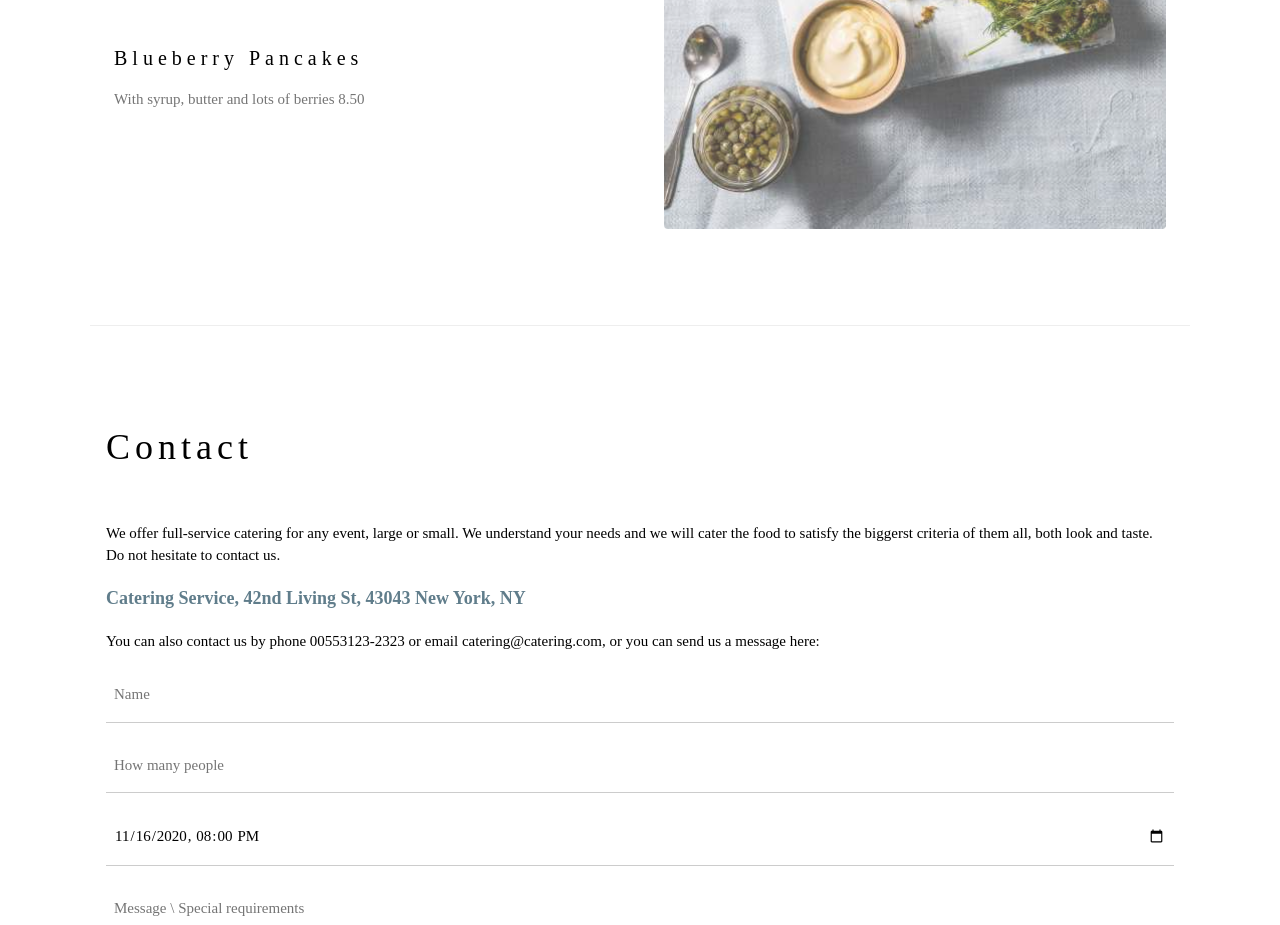
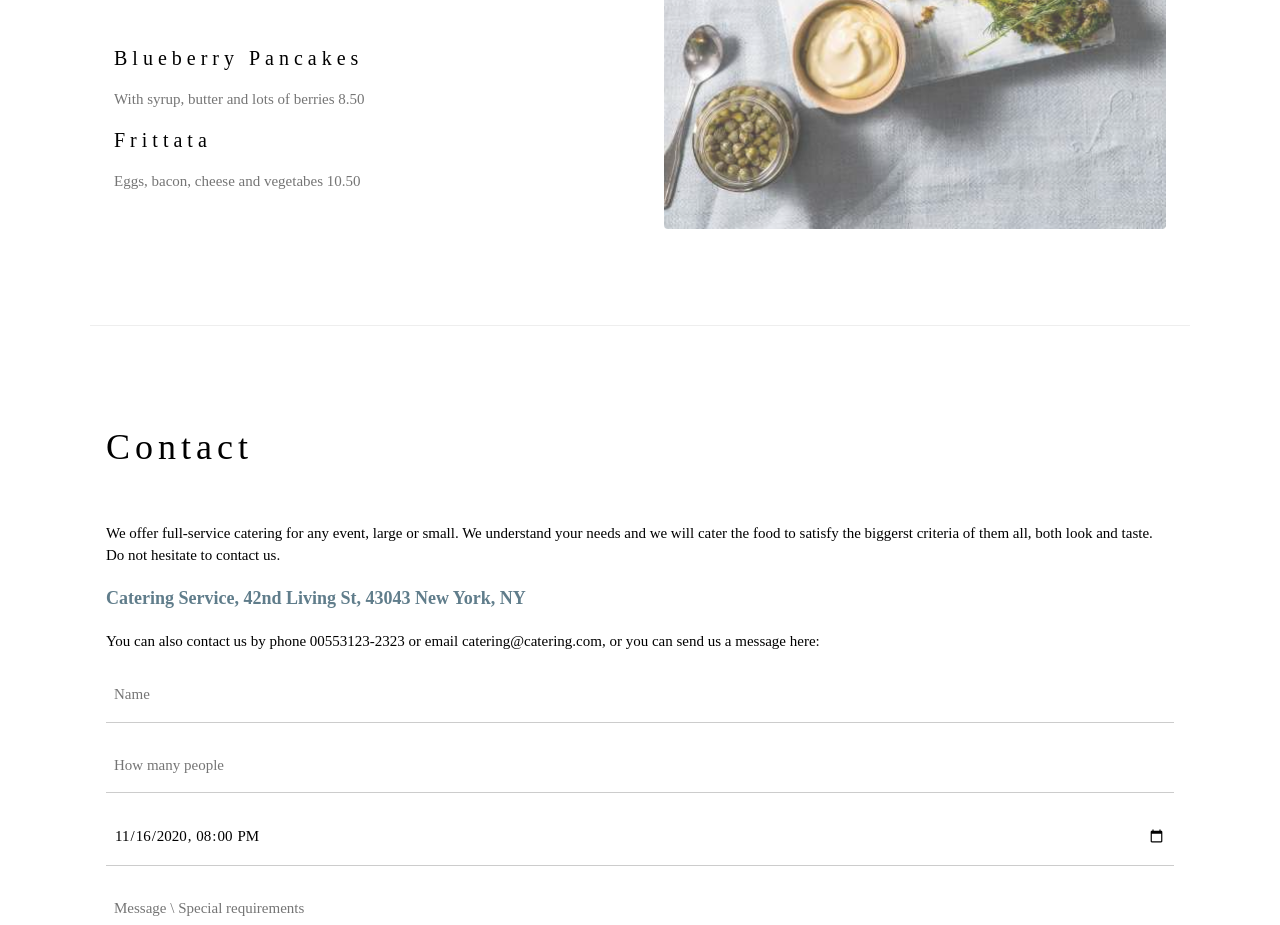
Before and after one commit to MarianaConsolaro/mywebsite, a plain HTML site: page git/index.html in a window 1280 px wide. Shown: the part 2060-2985 px from the top of the page. Drawn offline with nearby package versions, Linux system fonts and the light colour scheme.

Commit message:
Adicionando o item Fritatta ao menu

```diff
--- a/git/index.html
+++ b/git/index.html
@@ -73,6 +73,9 @@ h1, h2, h3, h4, h5, h6 {
 
       <h4>Blueberry Pancakes</h4>
       <p class="w3-text-grey">With syrup, butter and lots of berries 8.50</p>
+
+      <h4>Frittata</h4>
+      <p class="w3-text-grey">Eggs, bacon, cheese and vegetabes 10.50</p>
     </div>
 
     <div class="w3-col l6 w3-padding-large">
```
